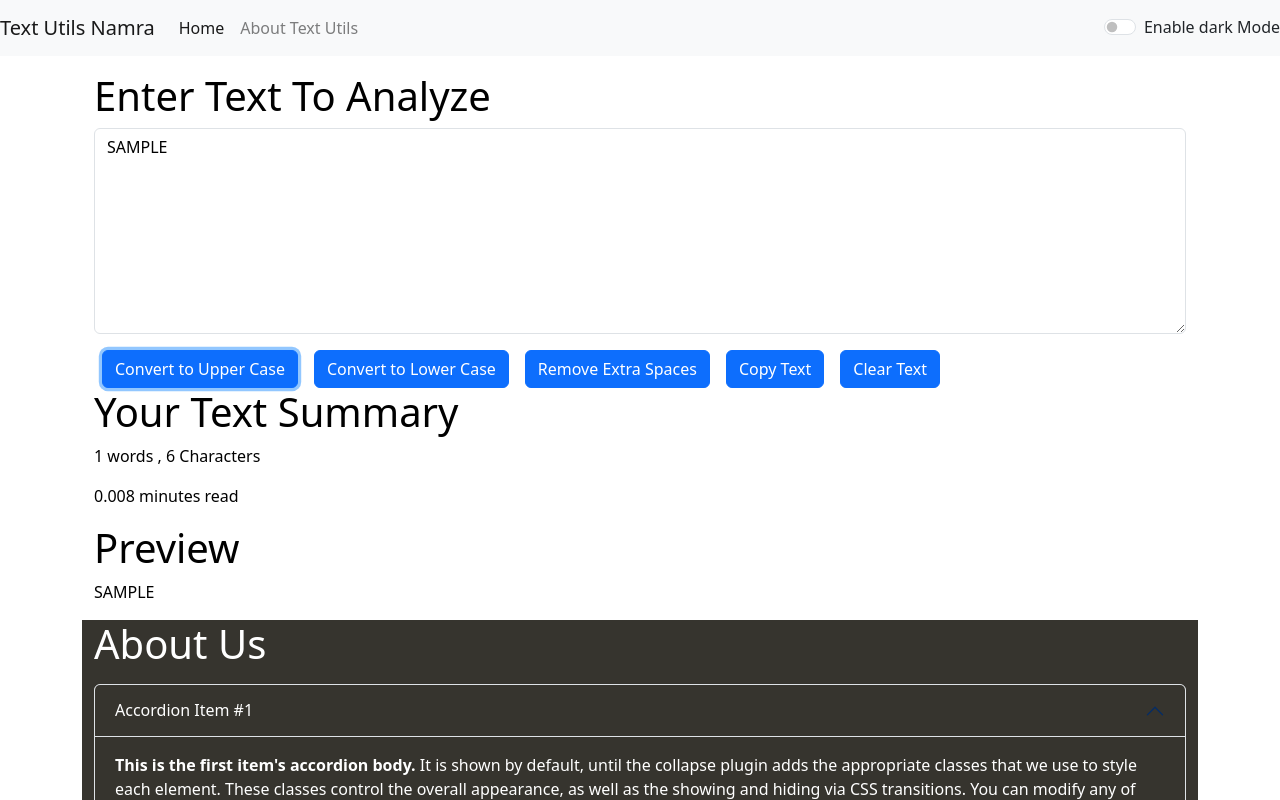
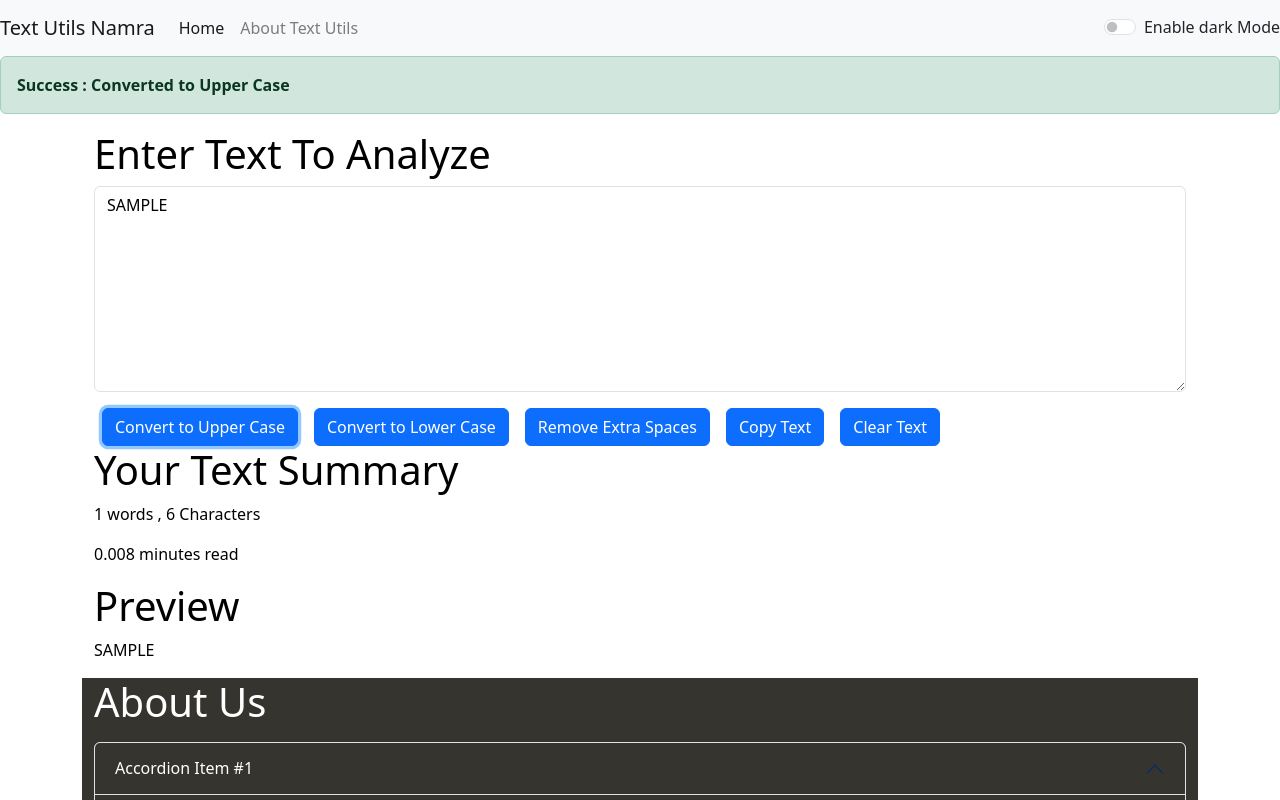
Before and after one commit to Namra-Abid/React_Series, a React (Create React App) app in the folder test6_text_utils_project/: page / in a window 1280 px wide. Both pictures are taken after typing "Sample" into the empty fields and a click on the button "Convert to Upper Case". Shown: the top 800 px of the page. Built offline with nearby package versions, Linux system fonts and the light colour scheme.

Commit message:
made setTimeOut part of showAlert function

```diff
--- a/test6_text_utils_project/src/App.js
+++ b/test6_text_utils_project/src/App.js
@@ -18,9 +18,7 @@ function App() {
       document.body.style.backgroundColor='grey';
       console.log('clicked dark')
       ShowAlert('Dark mode enable','success')
-      setTimeout(()=>{
-        setAlert(null)
-      }, 3000) ;
+
 
     }
     else{
@@ -29,9 +27,7 @@ function App() {
     console.log('clicked light')
     document.body.style.backgroundColor='white';
     ShowAlert('Light mode enable','success');
-    setTimeout(()=>{
-      setAlert(null)
-    }, 3000)  ;
+
 
     }
   }
@@ -42,6 +38,9 @@ function App() {
       msg:message,
       typ:type
     })
+    setTimeout(()=>{
+      setAlert(null)
+    }, 3000)  ;
   }
 
 
@@ -50,7 +49,7 @@ function App() {
       <Navbar title="Text Utils Namra" aboutText="About Text Utils" mode={mode} togglemodefunc={togglemode}  />
       <Alert alert={alert}/>
       <div className='container my-3'>
-      <TextForm heading='Enter Text To Analyze' mode={mode}/>
+      <TextForm ShowAlert={ShowAlert} heading='Enter Text To Analyze' mode={mode}/>
       <About/>
       </div>
     </div>
--- a/test6_text_utils_project/src/components/Alert.js
+++ b/test6_text_utils_project/src/components/Alert.js
@@ -1,10 +1,14 @@
 import React from 'react'
 
 export default function Alert(props) {
+    const capitalize =(word ) =>{
+       const textofprop=(word ?? '').toLowerCase();
+        return textofprop.charAt(0).toUpperCase() +textofprop.slice(1);
+    }
     return (
 
             props.alert && <div class={`alert alert-${props.alert.typ}`} role="alert">
-             <strong>{ props.alert.msg}</strong>
+             <strong>{ capitalize(props.alert.typ)} : </strong><strong>{ props.alert.msg}</strong>
             </div>
 
     )
--- a/test6_text_utils_project/src/components/TextForm.js
+++ b/test6_text_utils_project/src/components/TextForm.js
@@ -7,6 +7,7 @@ export default function TextForm(props) {
         setText('You have clicked on handle up click');
         let newtext=text.toUpperCase();
         setText(newtext);
+        props.ShowAlert("Converted to Upper Case","success");
     }
     const HandeOnChange=(event)=>{
         console.log('on change');
@@ -15,6 +16,7 @@ export default function TextForm(props) {
     const HandleLowClick =()=>{
         let newtext=text.toLowerCase();
         setText(newtext);
+        props.ShowAlert("Converted to Lower Case","success");
     }
     const HandleClearText=()=>{
 
```
